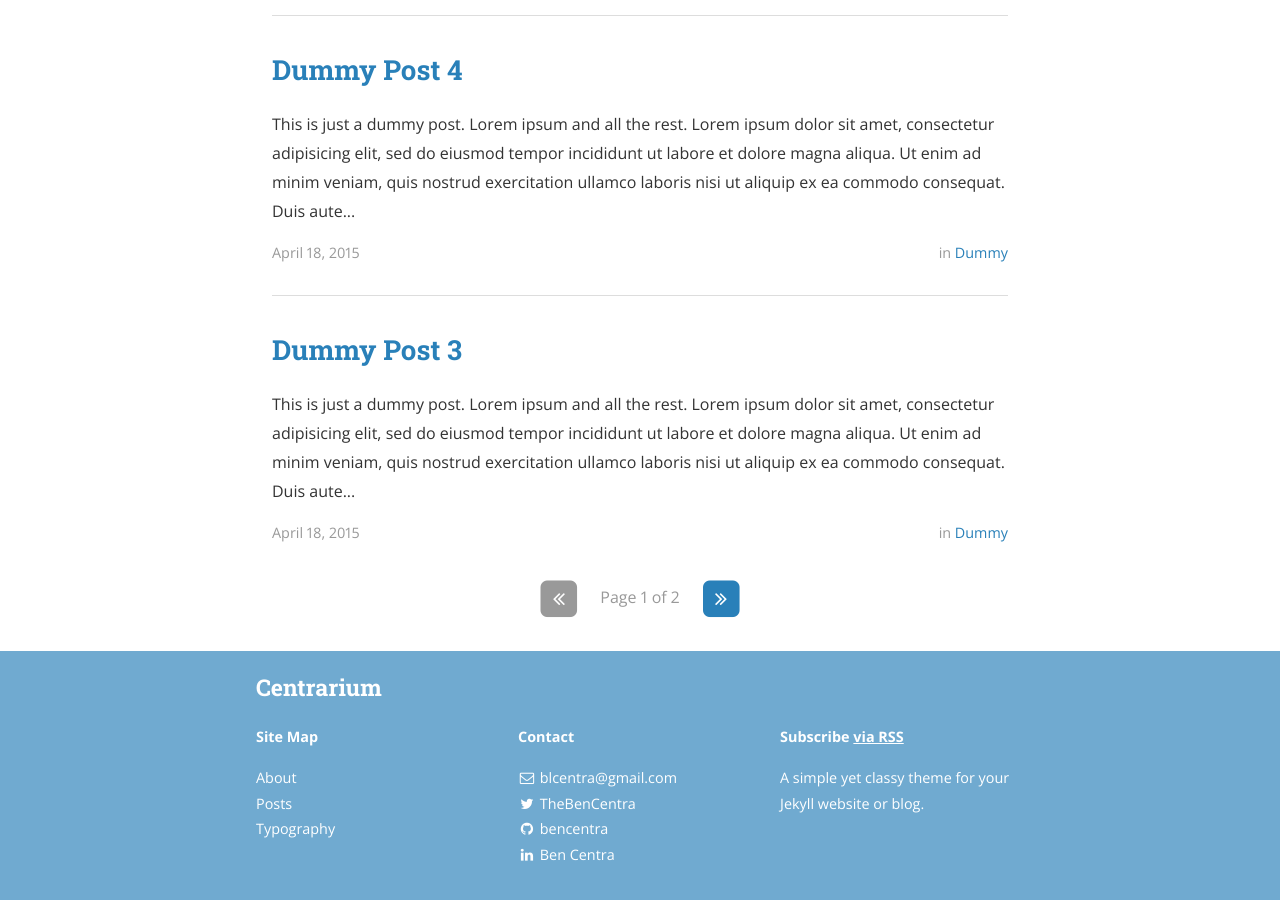
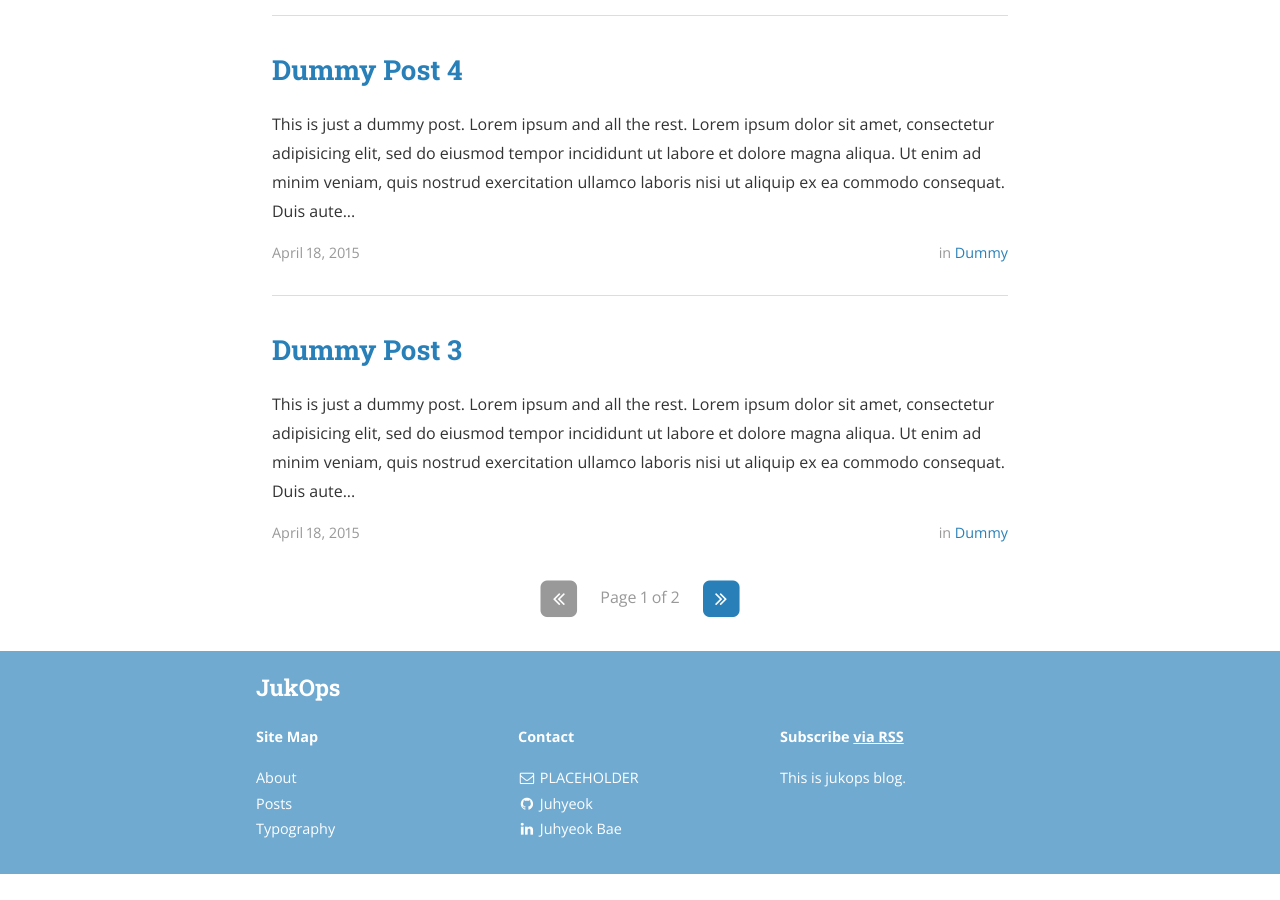
Before and after one commit to jukops/jukops.github.io, a Jekyll site: the page built from index.html, in a window 1280 px wide and 900 px high, scrolled down 1301 px. Built offline with Jekyll 4.4.1, drawn with Linux system fonts in a browser that asks for light colours; nearby versions of some CDN libraries; the list of posts is cut into pages by our own code; after the commit the page ends 2175 px from its top, so only the background shows below that; some of the changed lines change nothing that is shown.

Commit message:
Update _config.yml

```diff
--- a/_config.yml
+++ b/_config.yml
@@ -9,12 +9,12 @@
   - "/vendor/"
 
 # Site settings
-title: Centrarium
+title: JukOps
 subtitle: "A simple yet classy theme for your Jekyll website or blog"
-email: blcentra@gmail.com
-name: Ben Centra
+email: PLACEHOLDER
+name: Juhyeok
 description: >
-  A simple yet classy theme for your Jekyll website or blog.
+  This is jukops blog.
 # Base URL of site (i.e. /blog). It should always start with a slash,
 # and never end with a slash. Set it to a blank value if hosting at the
 # root of your server.
@@ -70,117 +70,19 @@
 #     desc: Follow me on Twitter            # Description to display as link title, etc
 #     share: true                           # Include in the "Share" section of posts
 social:
-  - name: Twitter
-    icon: twitter
-    username: TheBenCentra
-    url: https://twitter.com/TheBenCentra
-    desc: Follow me on Twitter
-    share: true
-
-  - name: Facebook
-    icon: facebook
-    username: thebencentra
-    url:
-    desc: Friend me on Facebook
-    share: true
-
   - name: GitHub
     icon: github
-    username: bencentra
-    url: https://github.com/bencentra
+    username: Juhyeok
+    url: https://github.com/jukops
     desc: Fork me on GitHub
     share: false
 
   - name: LinkedIn
     icon: linkedin
-    username: Ben Centra
-    url: https://www.linkedin.com/pub/ben-centra/47/769/60a
+    username: Juhyeok Bae
+    url: https://www.linkedin.com
     desc: Connect with me on LinkedIn
     share: true
-
-  - name: Google+
-    icon: google-plus
-    username:
-    url:
-    desc: Add me to your Circles
-    share: true
-
-  - name: YouTube
-    icon: youtube
-    username:
-    url:
-    desc: Subscribe on YouTube
-    share: false
-
-  - name: Instagram
-    icon: instagram
-    username:
-    url:
-    desc: Follow me on Instagram
-    share: false
-
-  - name: Pinterest
-    icon: pinterest
-    username:
-    url:
-    desc: Follow me on Pinterest
-    share: true
-
-  - name: SoundCloud
-    icon: soundcloud
-    username:
-    url:
-    desc: Follow me on SoundCloud
-    share: false
-
-  - name: Tumblr
-    icon: tumblr
-    username:
-    url:
-    desc: Follow me on Tumblr
-    share: false
-
-  - name: Steam
-    icon: steam
-    username:
-    url:
-    desc: Friend me on Steam
-    share: false
-
-  - name: Dribbble
-    icon: dribbble
-    username:
-    url:
-    desc: Follow me on Dribble
-    share: false
-
-  - name: Vimeo
-    icon: vimeo-square
-    username:
-    url:
-    desc: Follow me on Vimeo
-    share: false
-
-  - name: Vine
-    icon: vine
-    username:
-    url:
-    desc: Follow me on Vine
-    share: false
-
-  - name: Reddit
-    icon: reddit
-    username:
-    url:
-    desc: Share to Reddit
-    share: true
-
-  - name: "Hacker News"
-    icon: hacker-news
-    username:
-    url:
-    desc: Share to Hacker News
-    share: false
 
 # Social sharing protocols
 # These are for automatically generating sharing metadata for FB and Twitter
```
